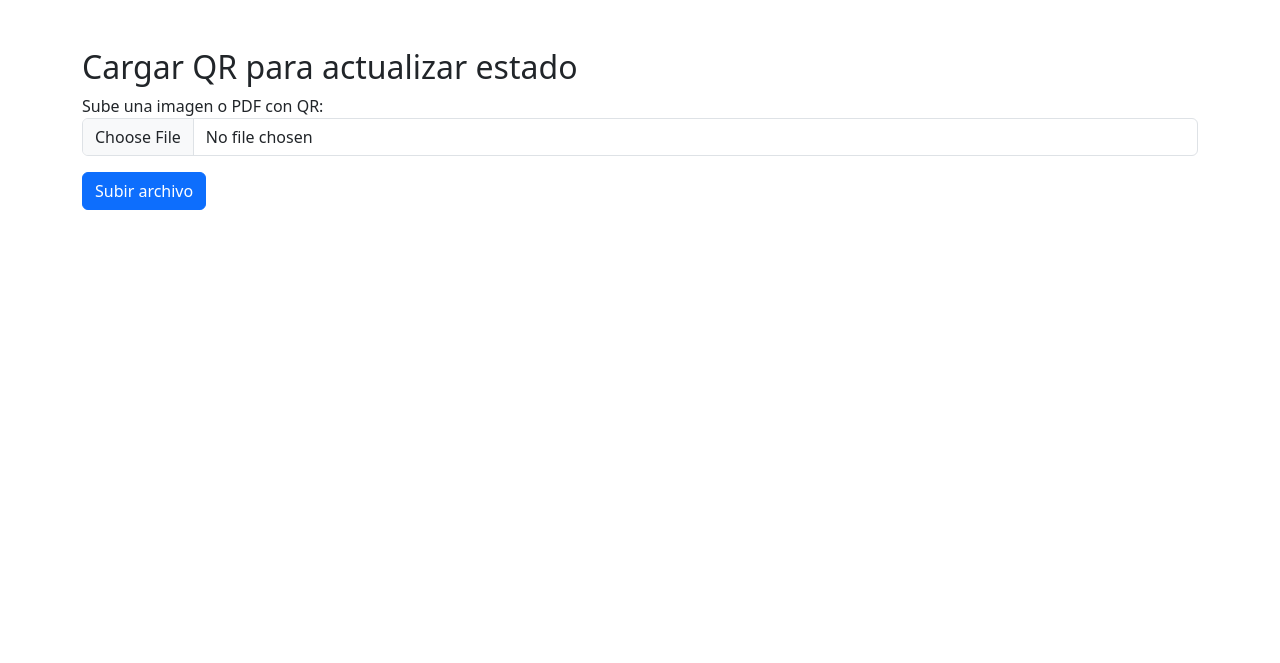
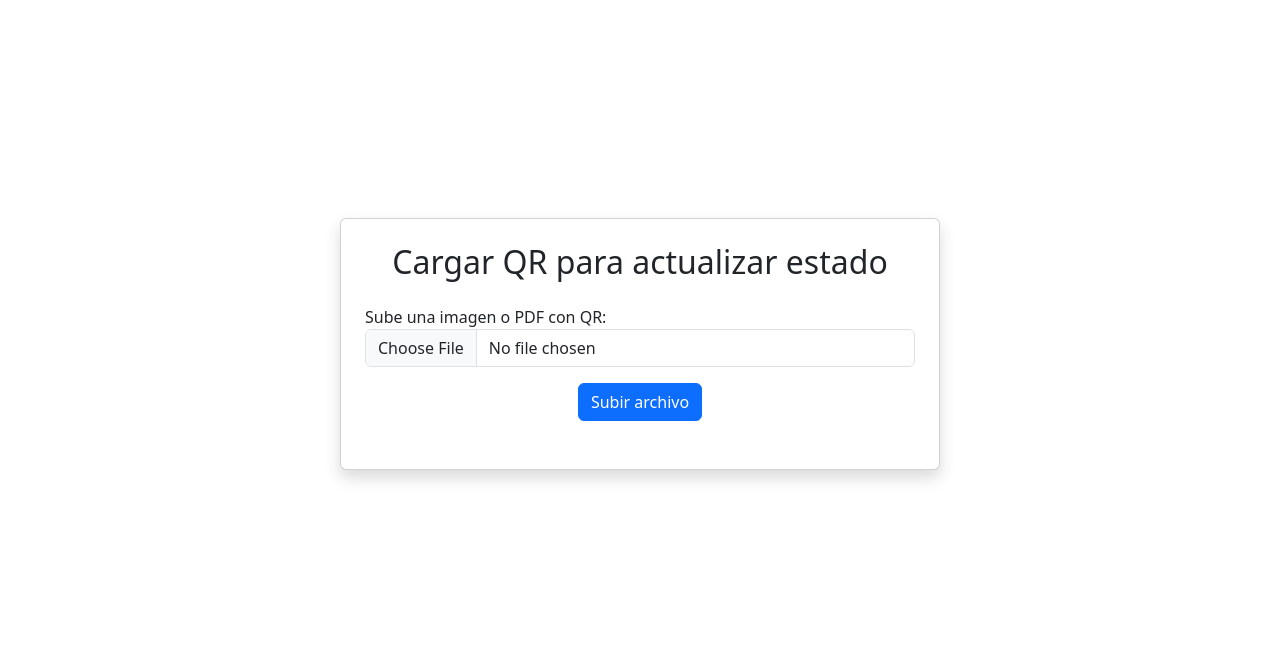
Before and after one commit to thomasSC0607/ZodiakInventoryApp, a Django app: page /cargar_qr/ in a window 1280 px wide. Shown: the part 76-739 px from the top of the page. Run offline with Django 5.2, Linux system fonts and the light colour scheme; a user stored in the database is signed in.

Commit message:
cambios de front para cargar qr

```diff
--- a/app1/templates/cargar_qr.html
+++ b/app1/templates/cargar_qr.html
@@ -2,11 +2,12 @@
 {% load static %}
 
 {% block content %}
-<div class="container mt-4">
-    <h2>Cargar QR para actualizar estado</h2>
+<div class="d-flex justify-content-center align-items-center" style="min-height: 80vh;">
+    <div class="card shadow p-4" style="max-width: 600px; width: 100%;">
+        <h2 class="text-center mb-4">Cargar QR para actualizar estado</h2>
 
         {% if mensaje %}
-        <div class="alert alert-info">
+            <div class="alert alert-info text-center">
                 {{ mensaje }}
             </div>
         {% endif %}
@@ -16,20 +17,14 @@
             <div class="form-group">
                 {{ form.as_p }}
             </div>
+            <div class="text-center">
                 <button type="submit" class="btn btn-primary">Subir archivo</button>
+            </div>
         </form>
 
-    {% if qr_leidos %}
-        <h4>QR leídos:</h4>
-        <ul>
-            {% for qr in qr_leidos %}
-                <li><pre>{{ qr }}</pre></li>
-            {% endfor %}
-        </ul>
-    {% endif %}
-
         {% if resultado %}
-        <h4>Zapatos actualizados:</h4>
+            <h4 class="text-center">Zapatos actualizados:</h4>
+            <div class="table-responsive">
                 <table class="table table-striped">
                     <thead>
                         <tr>
@@ -54,6 +49,8 @@
                         {% endfor %}
                     </tbody>
                 </table>
+            </div>
         {% endif %}
     </div>
+</div>
 {% endblock %}
```
Also changed, not shown: app1/templates/landing.html (+12 -0 lines), db.sqlite3. Lines whose indentation alone changed are shown as unchanged.
